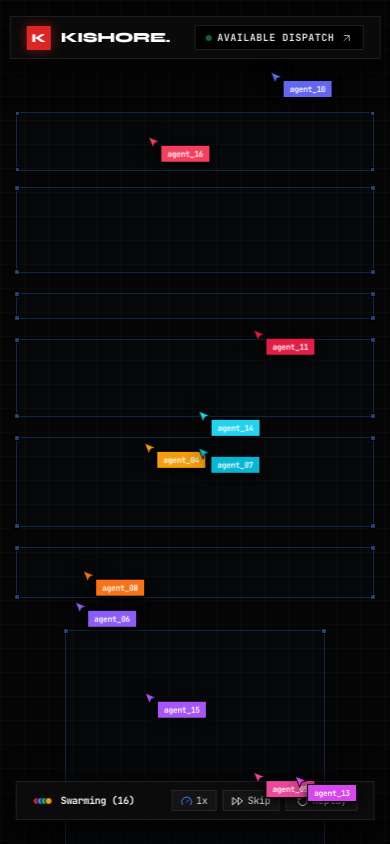
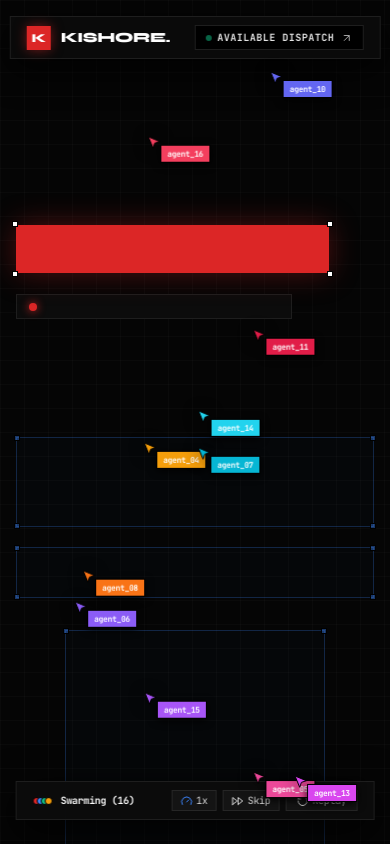
Before and after one commit to Kishore1700/portfolio, a Next.js app: page / in a window 390 px wide. Shown: the top 844 px of the page. Built offline with nearby package versions, Linux system fonts and the light colour scheme.

Commit message:
feat(cursor-typewriter): dynamic cursor movement revealing letters character-by-character with trailing caret

```diff
--- a/src/components/Contact.tsx
+++ b/src/components/Contact.tsx
@@ -4,6 +4,7 @@ import React, { useState } from "react";
 import { Copy, Check, Send, Github, Linkedin, MapPin, ArrowUpRight, Terminal } from "lucide-react";
 import confetti from "canvas-confetti";
 import { BuilderTarget } from "./BuilderTarget";
+import { CursorTypewriter } from "./CursorTypewriter";
 
 export function Contact() {
   const [copied, setCopied] = useState(false);
@@ -54,7 +55,7 @@ export function Contact() {
             </div>
 
             <h2 className="font-display font-black text-3xl sm:text-5xl md:text-6xl text-white tracking-tight leading-tight">
-              Let's Architect Something Extraordinary.
+              <CursorTypewriter id="contact-title" text="Let's Architect Something Extraordinary." duration={700} />
             </h2>
 
             <p className="font-sans text-xs sm:text-sm text-neutral-400 max-w-xl mx-auto leading-relaxed">
--- /dev/null
+++ b/src/components/CursorTypewriter.tsx
@@ -0,0 +1,153 @@
+"use client";
+
+import React, { useEffect, useRef, useState } from "react";
+import { useSwarmBuilder } from "@/context/SwarmBuilderContext";
+
+interface CursorTypewriterProps {
+  id: string;
+  text: string;
+  as?: "h1" | "h2" | "h3" | "h4" | "p" | "span" | "div";
+  className?: string;
+  cursorLabel?: string;
+  duration?: number;
+  highlightWords?: string[];
+  highlightColor?: string;
+}
+
+export function CursorTypewriter({
+  id,
+  text,
+  as: Component = "span",
+  className = "",
+  cursorLabel,
+  duration = 750,
+  highlightWords = [],
+  highlightColor = "#DC2626",
+}: CursorTypewriterProps) {
+  const { registerElement, requestBuild, isElementBuilt, isElementBuilding, isElementUnbuilt, speedMultiplier, setAgents } =
+    useSwarmBuilder();
+  const ref = useRef<HTMLElement>(null);
+  const [displayedLength, setDisplayedLength] = useState<number>(0);
+
+  const built = isElementBuilt(id);
+  const building = isElementBuilding(id);
+  const unbuilt = isElementUnbuilt(id);
+
+  useEffect(() => {
+    registerElement(id);
+  }, [id, registerElement]);
+
+  // Viewport intersection observer to trigger build
+  useEffect(() => {
+    const el = ref.current;
+    if (!el) return;
+
+    const observer = new IntersectionObserver(
+      (entries) => {
+        entries.forEach((entry) => {
+          if (entry.isIntersecting) {
+            const rect = entry.target.getBoundingClientRect();
+            requestBuild(id, rect);
+          }
+        });
+      },
+      { threshold: 0.1 }
+    );
+
+    observer.observe(el);
+    return () => observer.disconnect();
+  }, [id, requestBuild]);
+
+  // Live cursor-driven letter reveal effect
+  useEffect(() => {
+    if (!building) {
+      if (built) {
+        setDisplayedLength(text.length);
+      } else if (unbuilt) {
+        setDisplayedLength(0);
+      }
+      return;
+    }
+
+    const totalChars = text.length;
+    if (totalChars === 0) return;
+
+    const adjustedDuration = duration / speedMultiplier;
+    const intervalMs = Math.max(16, Math.floor(adjustedDuration / totalChars));
+    let charIndex = 0;
+
+    const timer = setInterval(() => {
+      charIndex++;
+      setDisplayedLength(charIndex);
+
+      // Dynamically move the assigned agent cursor to the exact letter position on screen
+      if (ref.current) {
+        const rect = ref.current.getBoundingClientRect();
+        const progress = Math.min(1, charIndex / totalChars);
+        const currentCursorX = rect.left + progress * rect.width;
+        const currentCursorY = rect.top + rect.height * 0.5;
+
+        setAgents((prev) =>
+          prev.map((agent) => {
+            if (agent.assignedTargetId === id) {
+              return {
+                ...agent,
+                targetX: currentCursorX,
+                targetY: currentCursorY,
+              };
+            }
+            return agent;
+          })
+        );
+      }
+
+      if (charIndex >= totalChars) {
+        clearInterval(timer);
+      }
+    }, intervalMs);
+
+    return () => clearInterval(timer);
+  }, [building, built, unbuilt, text, duration, speedMultiplier, id, setAgents]);
+
+  const currentText = built ? text : text.slice(0, displayedLength);
+
+  // Helper to render text with optional highlighted keywords
+  const renderFormattedText = (raw: string) => {
+    if (!highlightWords.length) return raw;
+
+    const parts = raw.split(new RegExp(`(${highlightWords.join("|")})`, "gi"));
+    return parts.map((part, idx) => {
+      const isMatch = highlightWords.some((w) => w.toLowerCase() === part.toLowerCase());
+      if (isMatch) {
+        return (
+          <strong key={idx} className="text-white font-bold" style={{ borderBottom: `1px solid ${highlightColor}` }}>
+            {part}
+          </strong>
+        );
+      }
+      return part;
+    });
+  };
+
+  return (
+    <Component ref={ref as any} id={id} className={`relative inline-block transition-all ${className}`}>
+      {/* If building, show the text revealed so far with the blinking cursor right after it */}
+      {building && (
+        <span className="relative">
+          <span>{renderFormattedText(currentText)}</span>
+          <span className="inline-block w-2 text-[#3B82F6] font-mono font-bold animate-pulse select-none">|</span>
+        </span>
+      )}
+
+      {/* If built, render full text */}
+      {built && <span>{renderFormattedText(text)}</span>}
+
+      {/* If unbuilt, placeholder spacing with wireframe blueprint line */}
+      {unbuilt && (
+        <span className="opacity-0 select-none pointer-events-none">
+          {text}
+        </span>
+      )}
+    </Component>
+  );
+}
--- a/src/components/Flagships.tsx
+++ b/src/components/Flagships.tsx
@@ -3,6 +3,7 @@
 import React, { useState } from "react";
 import { ArrowUpRight, Github, ExternalLink, ShieldCheck } from "lucide-react";
 import { BuilderTarget } from "./BuilderTarget";
+import { CursorTypewriter } from "./CursorTypewriter";
 
 export function Flagships() {
   const [activeLayer, setActiveLayer] = useState<number>(0);
@@ -141,7 +142,7 @@ export function Flagships() {
               ARCHITECTURAL SHOWCASE
             </div>
             <h2 className="font-display font-black text-3xl sm:text-4xl text-white tracking-tight">
-              Flagship Deployments
+              <CursorTypewriter id="flagship-title" text="Flagship Deployments" duration={500} />
             </h2>
             <p className="font-sans text-xs text-neutral-400 max-w-xl leading-relaxed">
               Production-grade systems running across full-stack silicon, distributed backends, and responsive client endpoints.
--- a/src/components/Hero.tsx
+++ b/src/components/Hero.tsx
@@ -3,17 +3,18 @@
 import React from "react";
 import { ArrowUpRight, ArrowRight, FileText, Cpu, Layers, CheckCircle2 } from "lucide-react";
 import { BuilderTarget } from "./BuilderTarget";
+import { CursorTypewriter } from "./CursorTypewriter";
 
 export function Hero() {
   return (
     <section id="home" className="relative min-h-screen flex flex-col justify-center pt-28 pb-16 px-4 sm:px-6 lg:px-8 select-none">
 
-      {/* Top Backdrop: Full-Width Giant Outlined Text PORTFOLIO */}
-      <BuilderTarget id="hero-backdrop" label="DISPLAY_PORTFOLIO" className="w-full text-center pb-2 overflow-hidden">
+      {/* Top Backdrop: Full-Width Giant Outlined Text PORTFOLIO built by cursor movement */}
+      <div className="w-full text-center pb-2 overflow-hidden select-none">
         <h1 className="text-stroke-crimson font-display font-black text-[13vw] leading-none tracking-tight block uppercase select-none">
-          PORTFOLIO
+          <CursorTypewriter id="hero-backdrop" text="PORTFOLIO" duration={700} />
         </h1>
-      </BuilderTarget>
+      </div>
 
       {/* 3-Column Grid below/overlapping */}
       <div className="max-w-7xl mx-auto w-full grid grid-cols-1 lg:grid-cols-12 gap-8 items-start pt-4">
@@ -21,16 +22,15 @@ export function Hero() {
         {/* LEFT COLUMN (5 Cols): Script Greeting + Name Block + Bio + CTAs + Metrics */}
         <div className="lg:col-span-5 space-y-5">
 
-          <BuilderTarget id="hero-identity" label="IDENTITY_BLOCK">
           <div className="space-y-1.5">
-              <div className="font-script text-[#FAFAFA] text-2xl sm:text-3xl tracking-wide">
-                Hello, I'm
+            <div className="font-script text-[#FAFAFA] text-2xl sm:text-3xl tracking-wide select-none">
+              <CursorTypewriter id="hero-greet" text="Hello, I'm" duration={400} />
             </div>
 
             {/* Massive White Name inside Solid #DC2626 Rectangular Block */}
             <div className="relative inline-block">
               <h2 className="bg-[#DC2626] text-white font-display font-black text-4xl sm:text-5xl md:text-6xl px-4 py-1 tracking-tight uppercase shadow-[0_0_30px_rgba(220,38,38,0.35)]">
-                  KISHORE.
+                <CursorTypewriter id="hero-name" text="KISHORE." duration={500} />
               </h2>
               {/* 4 Corner White Resize Squares */}
               <div className="absolute -top-1 -left-1 w-1.5 h-1.5 bg-white border border-black"></div>
@@ -39,24 +39,26 @@ export function Hero() {
               <div className="absolute -bottom-1 -right-1 w-1.5 h-1.5 bg-white border border-black"></div>
             </div>
           </div>
-          </BuilderTarget>
 
           {/* Monospace Role Badge */}
-          <BuilderTarget id="hero-role" label="ROLE_BADGE">
+          <div>
             <div className="inline-flex items-center gap-2 px-3 py-1 bg-[#0C0C0C] border border-[#1E1E1E]">
               <span className="w-2 h-2 rounded-full bg-[#DC2626] shadow-[0_0_8px_#DC2626]"></span>
               <span className="font-mono text-[10px] text-neutral-300 font-bold uppercase tracking-wider">
-                • FULL-STACK ARCHITECT & MCA SCHOLAR
+                <CursorTypewriter id="hero-role" text="• FULL-STACK ARCHITECT & MCA SCHOLAR" duration={600} />
               </span>
             </div>
-          </BuilderTarget>
+          </div>
 
-          {/* 3-Line Summary */}
-          <BuilderTarget id="hero-summary" label="EXECUTIVE_SUMMARY">
-            <p className="text-xs sm:text-sm text-neutral-400 leading-relaxed max-w-md font-sans">
-              Master of Computer Applications candidate at <strong className="text-white">Sona College of Technology</strong>. Engineering high-concurrency backend services, asynchronous pipelines, and reactive client interfaces from first principles &mdash; zero bloat, total performance.
-            </p>
-          </BuilderTarget>
+          {/* 3-Line Summary typed out live by cursor */}
+          <div className="text-xs sm:text-sm text-neutral-400 leading-relaxed max-w-md font-sans min-h-[4rem]">
+            <CursorTypewriter
+              id="hero-summary"
+              text="Master of Computer Applications candidate at Sona College of Technology. Engineering high-concurrency backend services, asynchronous pipelines, and reactive client interfaces from first principles — zero bloat, total performance."
+              duration={900}
+              highlightWords={["Sona College of Technology", "first principles", "total performance"]}
+            />
+          </div>
 
           {/* 2 Buttons */}
           <BuilderTarget id="hero-actions" label="ACTION_CTAS">
@@ -141,7 +143,7 @@ export function Hero() {
                 <div className="flex items-center justify-between">
                   <span className="text-xs font-bold text-white flex items-center gap-1.5">
                     <span className="text-[#DC2626]">01. &#9654;</span>
-                    <span>Autonomous Core</span>
+                    <CursorTypewriter id="runtime-01" text="Autonomous Core" duration={450} />
                   </span>
                   <span className="text-[8px] text-[#10B981] bg-black px-1.5 py-0.5 border border-[#1E1E1E]">PRODUCTION</span>
                 </div>
@@ -155,7 +157,7 @@ export function Hero() {
                 <div className="flex items-center justify-between">
                   <span className="text-xs font-bold text-white flex items-center gap-1.5">
                     <span className="text-[#DC2626]">02. &#9654;</span>
-                    <span>Reactive Web Engine</span>
+                    <CursorTypewriter id="runtime-02" text="Reactive Web Engine" duration={450} />
                   </span>
                   <span className="text-[8px] text-[#3B82F6] bg-black px-1.5 py-0.5 border border-[#1E1E1E]">PRODUCTION</span>
                 </div>
@@ -169,7 +171,7 @@ export function Hero() {
                 <div className="flex items-center justify-between">
                   <span className="text-xs font-bold text-white flex items-center gap-1.5">
                     <span className="text-[#DC2626]">03. &#9654;</span>
-                    <span>AI & Computer Vision</span>
+                    <CursorTypewriter id="runtime-03" text="AI & Computer Vision" duration={450} />
                   </span>
                   <span className="text-[8px] text-[#F59E0B] bg-black px-1.5 py-0.5 border border-[#1E1E1E]">EXECUTION</span>
                 </div>
--- a/src/components/Matrix.tsx
+++ b/src/components/Matrix.tsx
@@ -2,6 +2,7 @@
 
 import React, { useState } from "react";
 import { BuilderTarget } from "./BuilderTarget";
+import { CursorTypewriter } from "./CursorTypewriter";
 
 export function Matrix() {
   const [activeFilter, setActiveFilter] = useState<string>("ALL");
@@ -79,7 +80,7 @@ export function Matrix() {
                 ENGINEERING INDEX
               </div>
               <h2 className="font-display font-black text-3xl sm:text-4xl text-white tracking-tight">
-                The Systems Matrix
+                <CursorTypewriter id="matrix-title" text="The Systems Matrix" duration={500} />
               </h2>
               <p className="font-sans text-xs text-neutral-400 max-w-xl leading-relaxed">
                 Specialized engineering capabilities across programming languages, reactive frontends, database persistence, and AI/security auditing.
--- a/src/context/SwarmBuilderContext.tsx
+++ b/src/context/SwarmBuilderContext.tsx
@@ -28,6 +28,7 @@ interface SwarmBuilderContextType {
   builtElements: number;
   isAllBuilt: boolean;
   agents: AgentCursor[];
+  setAgents: React.Dispatch<React.SetStateAction<AgentCursor[]>>;
   registerElement: (id: string) => void;
   requestBuild: (id: string, rect?: DOMRect) => void;
   setSpeedMultiplier: (speed: number) => void;
@@ -281,6 +282,7 @@ export function SwarmBuilderProvider({ children }: { children: React.ReactNode }
         builtElements,
         isAllBuilt,
         agents,
+        setAgents,
         registerElement,
         requestBuild,
         setSpeedMultiplier,
```
Also changed, not shown: src/components/About.tsx (+4 -5 lines). Lines whose indentation alone changed are shown as unchanged.
